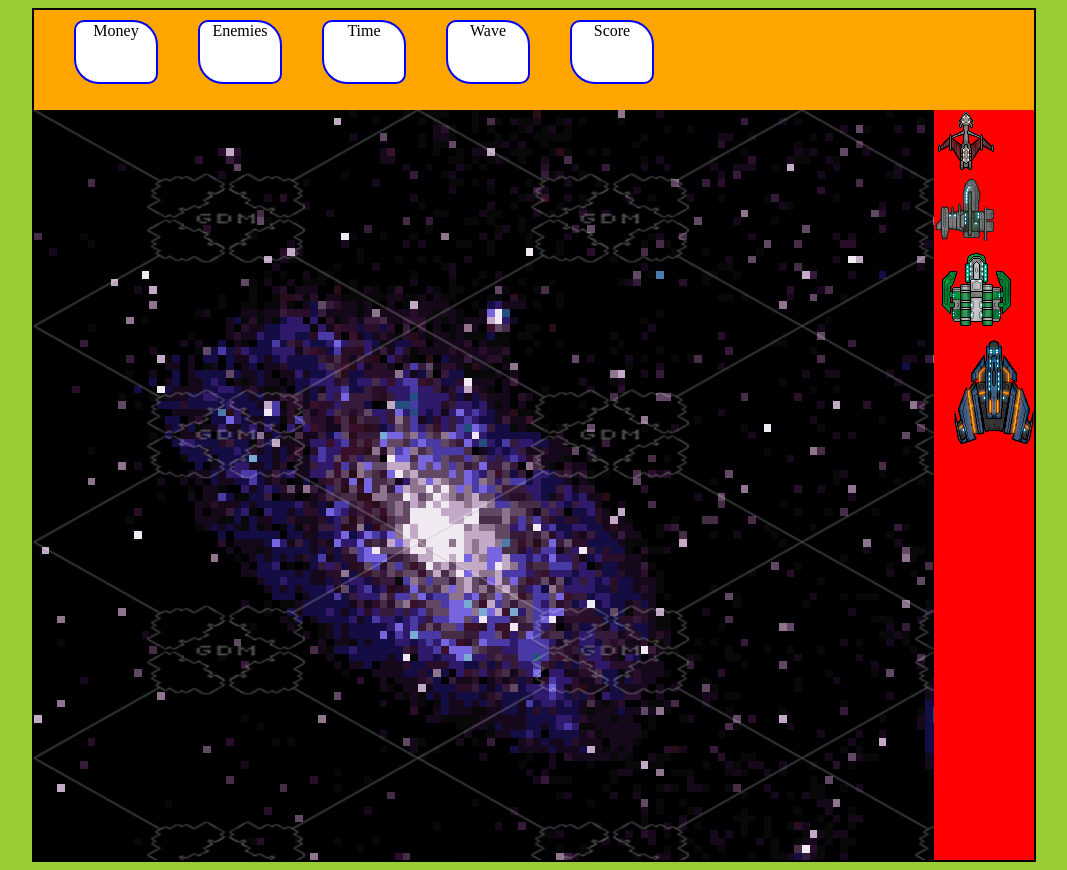
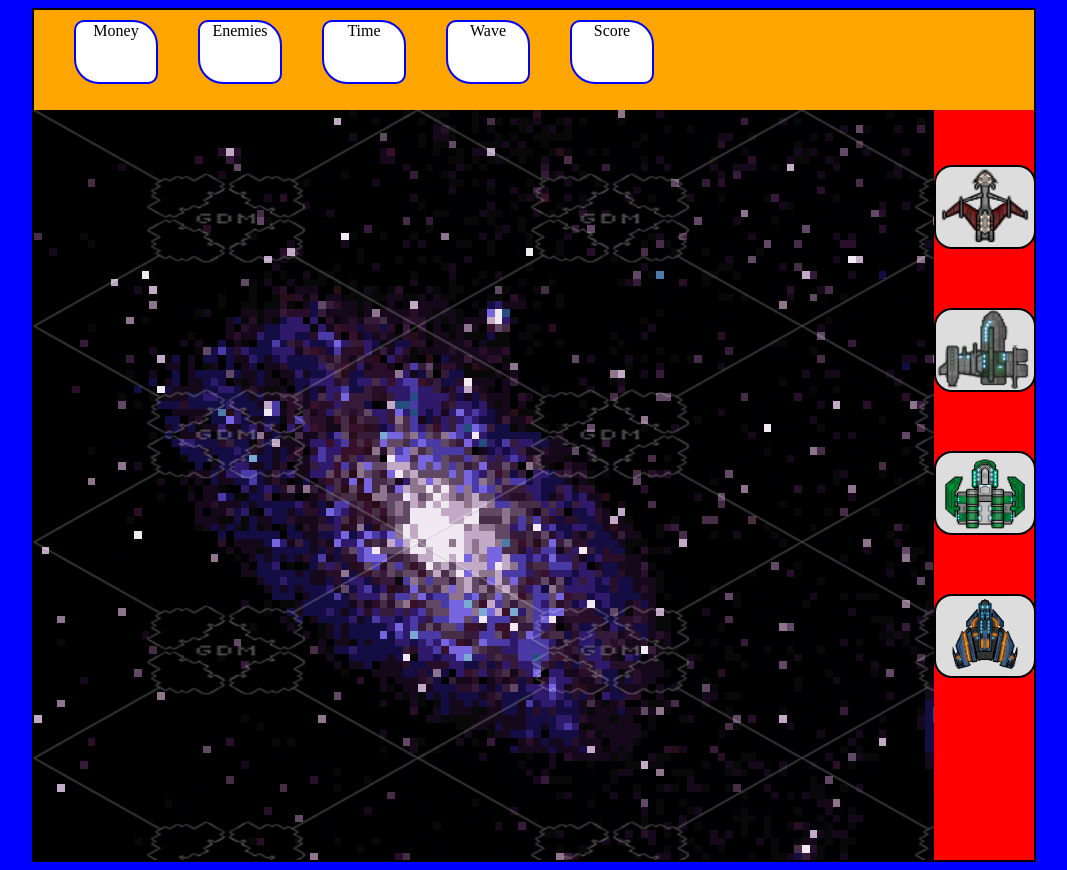
Before and after one commit to stocke44/Tower-Defense-Practice, a plain HTML site: page index.html in a window 1280 px wide. Shown: the whole page, without its empty margins (106-1173 px from the left). Drawn offline with Linux system fonts and the light colour scheme.

Commit message:
added class so all ship select elements look the same

```diff
--- a/css/styles.css
+++ b/css/styles.css
@@ -1,5 +1,5 @@
 html,body{
-    background-color: yellowgreen;
+    background-color: blue;
     /* height:100%;
     overflow: hidden;
     margin: 0;
@@ -47,54 +47,7 @@ html,body{
     float: left;
 }
 
-/* #shipImgDiv0{
-    background-color: #DDD;
-    border:solid black 2px;
-    width:60px;
-    height:80px;
-    margin-top: 35px;
-    margin-left: 10px;
-    padding-top: 10px;
-    padding-left: 20PX;
-    border-radius: 5px;
-  }
 
-  #shipImgDiv1{
-    background-color: #DDD;
-    border:solid black 2px;
-    width:60px;
-    height:80px;
-    margin-top: 55px;
-    margin-left: 10px;
-    padding-top: 10px;
-    padding-left: 20PX;
-    border-radius: 5px;
-  }
-
-  #shipImgDiv2{
-    background-color: #DDD;
-    border:solid black 2px;
-    width:60px;
-    height:80px;
-    margin-top: 55px;
-    margin-left: 10px;
-    padding-top: 10px;
-    padding-left: 20PX;
-    border-radius: 5px;
-  }
-
-  #shipImgDiv3{
-    background-color: #DDD;
-    border:solid black 2px;
-    width:60px;
-    height:80px;
-    margin-top: 55px;
-    margin-left: 10px;
-    padding-top: 10px;
-    padding-left: 20PX;
-    border-radius: 5px;
-  }
-   */
 .selectDisplay{
     background-color: #DDD;
     border: solid black 2px;
--- a/tower.js
+++ b/tower.js
@@ -55,11 +55,10 @@ class Game {
 
     createTileDivs(){
         var tiles =[];
-        console.log('hello');
         for(var i=0; i<4;i++){
             var objects = document.createElement('div');
             var ships = "images/ship"+(i+1)+"s.png"// adds ship which are the towers into the array
-            // var projectile = "images/bullet"+(i+1)+".png"// adds bullets for respective ship into array
+            var projectile = "images/bullet.png"// adds bullets for respective ship into array
 
 
             objects.cnvShipImg = new Image();
@@ -68,26 +67,27 @@ class Game {
             objects.cnvShipImg.src=ships;
 
 
-            // objects.cnvBulletImg = new Image();
-            // objects.cnvBulletImg.addEventListener('load',this.hideImgElement,false);
-            // objects.cnvBulletImg.addEventListener('error',function(){console.log(projectile + "failed to load");},false);
-            // objects.cnvBulletImg.src= projectile;
+
+            objects.cnvBulletImg = new Image();
+            objects.cnvBulletImg.addEventListener('load',this.hideImgElement,false);
+            objects.cnvBulletImg.addEventListener('error',function(){console.log(projectile + "failed to load");},false);
+            objects.cnvBulletImg.src= projectile;
+
 
             document.getElementById('tower-select').appendChild(objects);
 
 
-            console.log(objects);
-            console.log(objects.cnvShipImg);
+
             objects.cost = 100*1 +50;
             objects.id = "shipImgDiv"+i;
-            objects.cnvShipImg.id = "selectDisplay";
+
             tiles.push(objects);
             var tileImagePath = "images/ship"+(i+1)+"s.png";
             var tileImg = new Image();
             tileImg.addEventListener('error',function(){console.log(tileImagePath + "failed to load");},false);
             tileImg.src = tileImagePath;
             objects.appendChild(tileImg);
-
+            objects.children[0].className = "selectDisplay";
         }
         return tiles;
     };
```
Also changed, not shown: images/bullet.png (added).
